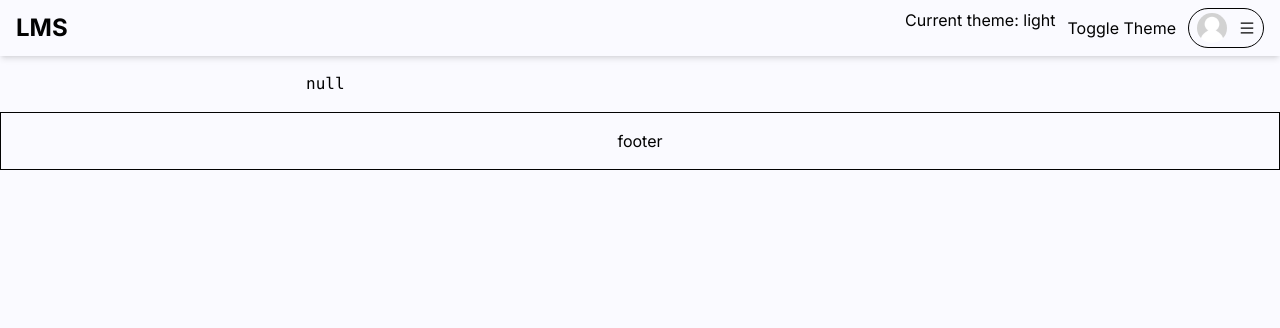
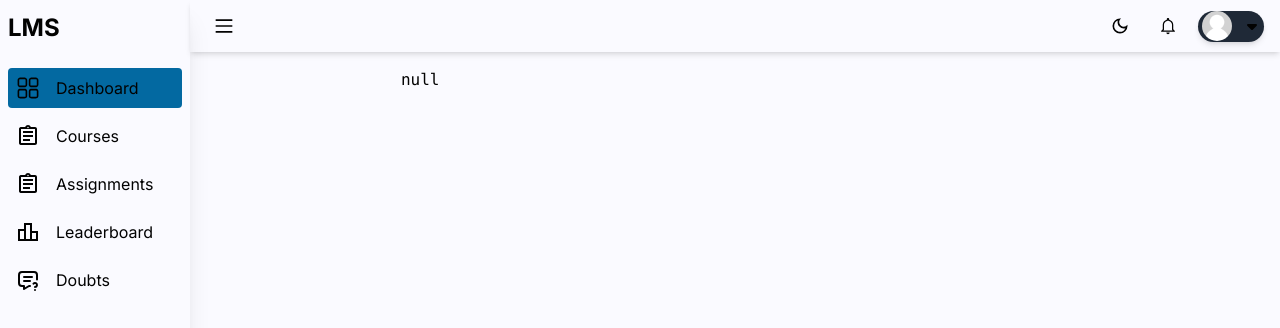
Before and after one commit to arbazahmed07/Tutly, a Next.js app: page / in a window 1280 px wide. Shown: the top 328 px of the page. Built offline with nearby package versions, Linux system fonts and the light colour scheme; no server answers.

Commit message:
sidebar+navbar

```diff
--- a/src/app/layout.tsx
+++ b/src/app/layout.tsx
@@ -2,9 +2,8 @@ import type { Metadata } from "next";
 import { Inter } from "next/font/google";
 import "../styles/globals.css";
 import Provider from "@/providers/Provider";
-import Navbar from "@/components/navbar/Navbar";
 import getCurrentUser from "@/actions/getCurrentUser";
-import Footer from "@/components/Footer";
+import HomeLayout from "@/components/layouts/home-layout";
 
 const inter = Inter({ subsets: ["latin"] });
 
@@ -23,9 +22,8 @@ export default async function RootLayout({
     <html lang="en" className="bg-background text-foreground">
       <body className={inter.className}>
         <Provider>
-          <Navbar currentUser={currentUser} />
-          {children}
-          <Footer />
+          <HomeLayout children={children} currentUser={currentUser}/>
+          {/* <Footer /> */}
         </Provider>
       </body>
     </html>
--- /dev/null
+++ b/src/components/layouts/home-layout.tsx
@@ -0,0 +1,50 @@
+"use client"
+import Navbar from "../navbar/Navbar";
+import Sidebar from "../sidebar/sidebar";
+
+import { RxDashboard } from "react-icons/rx";
+import { MdOutlineAssignment } from "react-icons/md";
+import { MdOutlineLeaderboard } from "react-icons/md";
+import { TbMessageQuestion } from "react-icons/tb";
+import { useState } from "react";
+
+const links = [
+    {
+        name:"Dashboard",
+        icon:<RxDashboard/>,
+        path:"/"
+    },
+    {
+        name:"Courses",
+        icon:<MdOutlineAssignment/>,
+        path:"/courses"
+    },
+    {
+        name:"Assignments",
+        icon:<MdOutlineAssignment/>,
+        path:"/assignments"
+    },
+    {
+        name:"Leaderboard",
+        icon:<MdOutlineLeaderboard/>,
+        path:"/leaderboard"
+    },
+    {
+        name:"Doubts",
+        icon:<TbMessageQuestion/>,
+        path:"/doubts"
+    }
+]
+
+export default function HomeLayout({children,currentUser}:any) {
+    const [menu,setMenu] = useState<boolean>(true);
+    return (
+        <div className="flex">
+            <Sidebar links={links} menu={menu} />
+            <div className="w-full">
+                <Navbar currentUser={currentUser} menu={menu} setMenu={setMenu} />
+                {children}
+            </div>
+        </div>
+    )
+}
--- a/src/components/navbar/MenuItem.tsx
+++ b/src/components/navbar/MenuItem.tsx
@@ -10,7 +10,7 @@ const MenuItem: React.FC<MenuItemProps> = ({ onClick, label }) => {
   return (
     <div
       onClick={onClick}
-      className='px-4 py-3 hover:bg-neutral-100 transition font-semibold'
+      className='px-4 py-2 hover:bg-primary-700 transition font-semibold'
     >
       {label}
     </div>
--- a/src/components/navbar/Navbar.tsx
+++ b/src/components/navbar/Navbar.tsx
@@ -1,28 +1,27 @@
 "use client"
 
 import React from 'react'
-import Link from 'next/link';
-import { User } from '@prisma/client';
 import UserProfile from './UserProfile';
 import ThemeSwitch from './ThemeSwitch';
+import { GrMenu } from "react-icons/gr";
+import { IoMdNotificationsOutline } from "react-icons/io";
 
 interface Props {
   // todo: change types
   currentUser?: any;
 }
 
-const Navbar: React.FC<Props> = ({ currentUser }) => {
+const Navbar: React.FC<Props> = ({ currentUser,menu,setMenu }:any) => {
 
   return (
     <div className='shadow-md px-2 z-10 sticky top-0'>
       <div className='flex items-center justify-between p-2'>
-        <Link href='/'>
-          <div className='text-2xl font-bold '>
-            LMS
-          </div>
-        </Link>
-        <div className='flex gap-3'>
+        <div onClick={()=>setMenu(!menu)} className='p-2 rounded-full hover:bg-secondary-800 cursor-pointer'>
+          <GrMenu className='text-xl' />
+        </div>
+        <div className='flex gap-3 items-center'>
           <ThemeSwitch />
+          <div className='rounded-full cursor-pointer hover:bg-secondary-800 p-2'><IoMdNotificationsOutline className='text-xl'/></div>
           <UserProfile currentUser={currentUser} />
         </div>
       </div>
--- a/src/components/navbar/ThemeSwitch.tsx
+++ b/src/components/navbar/ThemeSwitch.tsx
@@ -1,5 +1,6 @@
 import { useState, useEffect } from "react";
 import { useTheme } from "next-themes";
+import { MdOutlineDarkMode, MdOutlineLightMode } from "react-icons/md";
 
 export default function ThemeSwitch() {
   const [mounted, setMounted] = useState(false);
@@ -14,11 +15,8 @@ export default function ThemeSwitch() {
 
   return (
     <>
-      <p>Current theme: {resolvedTheme}</p>
-      <button
-        onClick={() => setTheme(resolvedTheme === "light" ? "dark" : "light")}
-      >
-        <span>Toggle Theme</span>
+      <button onClick={() => setTheme(resolvedTheme === "light" ? "dark" : "light")}>
+        <div className="rounded-full cursor-pointer hover:bg-secondary-800 p-2">{resolvedTheme==="light"?<MdOutlineDarkMode className="text-xl"/>:<MdOutlineLightMode className="text-xl"/>}</div>
       </button>
     </>
   );
--- a/src/components/navbar/UserProfile.tsx
+++ b/src/components/navbar/UserProfile.tsx
@@ -6,8 +6,9 @@ import { signOut } from "next-auth/react";
 import { useRouter } from "next/navigation";
 import { NEXT_PUBLIC_SIGN_IN_URL } from "@/utils/constants";
 import useClickOutside from "@/hooks/useClickOutside";
+import { FaCaretDown,FaCaretUp } from "react-icons/fa6";
 
-const UserProfile = ({ currentUser }) => {
+const UserProfile = ({ currentUser }:any) => {
   const router = useRouter();
 
   const [isOpen, setIsOpen, componentRef] = useClickOutside<HTMLDivElement>(false);
@@ -19,7 +20,7 @@ const UserProfile = ({ currentUser }) => {
         <div
           ref={componentRef}
           onClick={() => setIsOpen(!isOpen)}
-          className="relative px-2 py-1 border-[1px] border-neutral-200 flex items-center gap-3 rounded-full cursor-pointer hover:shadow-md transition"
+          className="relative px-1 py-[0.5px] bg-secondary-800 flex items-center gap-3 rounded-full cursor-pointer shadow-md transition"
         >
           <div className="">
             <Image
@@ -30,9 +31,9 @@ const UserProfile = ({ currentUser }) => {
               alt="profile img"
             />
           </div>
-          <AiOutlineMenu />
+          {isOpen?<FaCaretUp/>:<FaCaretDown />}
           {isOpen && (
-            <div className="absolute rounded-xl shadow-md min-w-max overflow-hidden right-0 top-12 text-sm flex flex-col cursor-pointer">
+            <div className="absolute rounded-lg bg-primary-900 shadow-md min-w-max overflow-hidden right-0 top-12 text-sm flex flex-col cursor-pointer">
               <>
                 <MenuItem
                   onClick={() => {
--- /dev/null
+++ b/src/components/sidebar/sidebar.tsx
@@ -0,0 +1,26 @@
+"use client"
+import Link from "next/link";
+import { usePathname } from "next/navigation";
+
+export default function Sidebar({links,menu}:any) {
+    const pathname = usePathname();
+    return (
+        <div className={`${menu?"w-[220px]":"w-[60px]"} min-h-dvh shadow-xl px-2 pt-3`}>
+            <Link href='/'>
+                <div className={`text-2xl font-bold mb-6 ${!menu&&"text-center"}`}>
+                    LMS
+                </div>
+            </Link>
+            {
+                links.map((link:any)=>{
+                    return (
+                        <Link href={link.path} className={`${pathname===link.path?"bg-primary-700":"hover:bg-primary-900"} m-auto rounded p-2 my-2 flex items-center gap-4`}>
+                            <div className={`text-2xl ${!menu&&"text-center"}`}>{link.icon}</div>
+                            <h1 className={`${!menu&&"hidden"}`}>{link.name}</h1>
+                        </Link>
+                    )
+                })
+            }
+        </div>
+    )
+}
```
